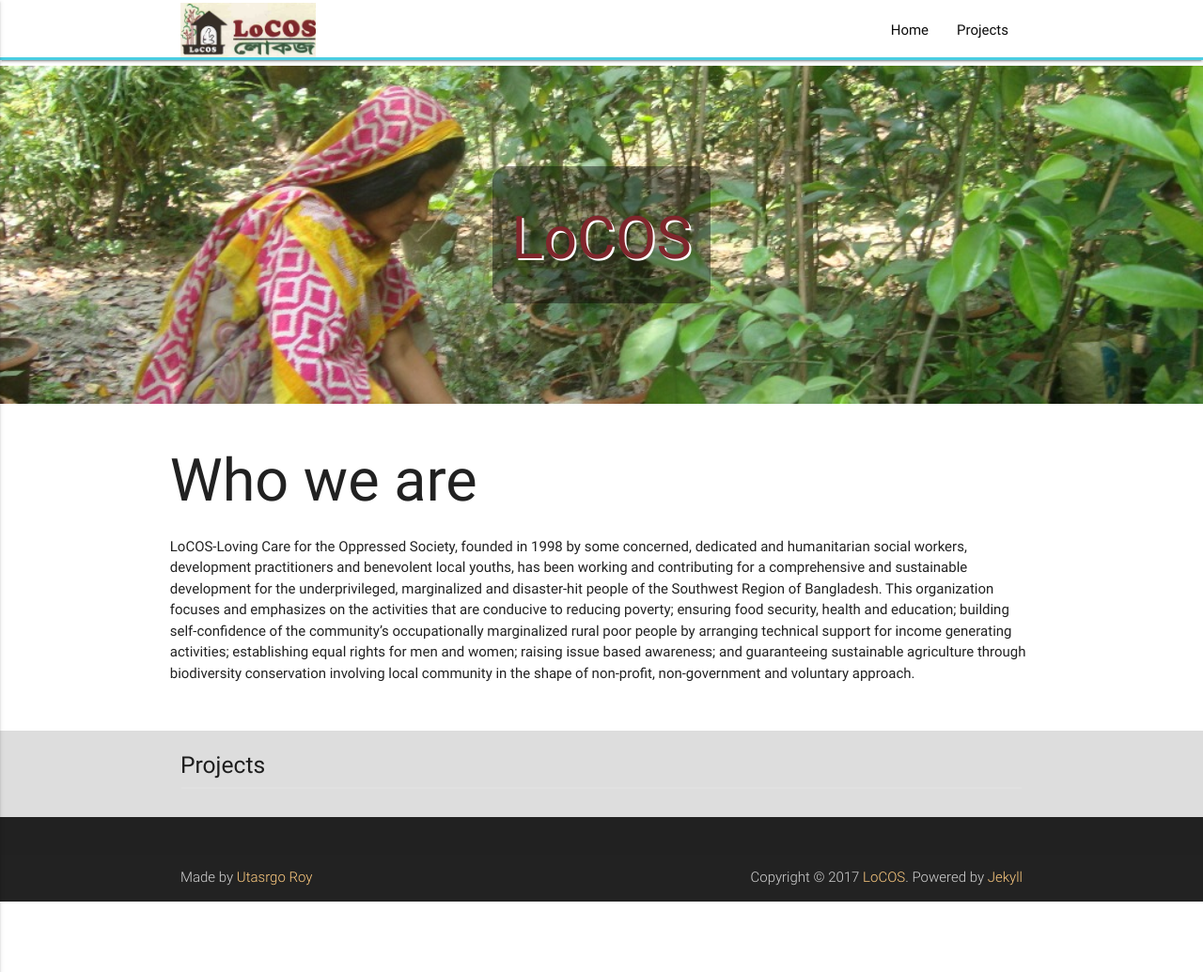
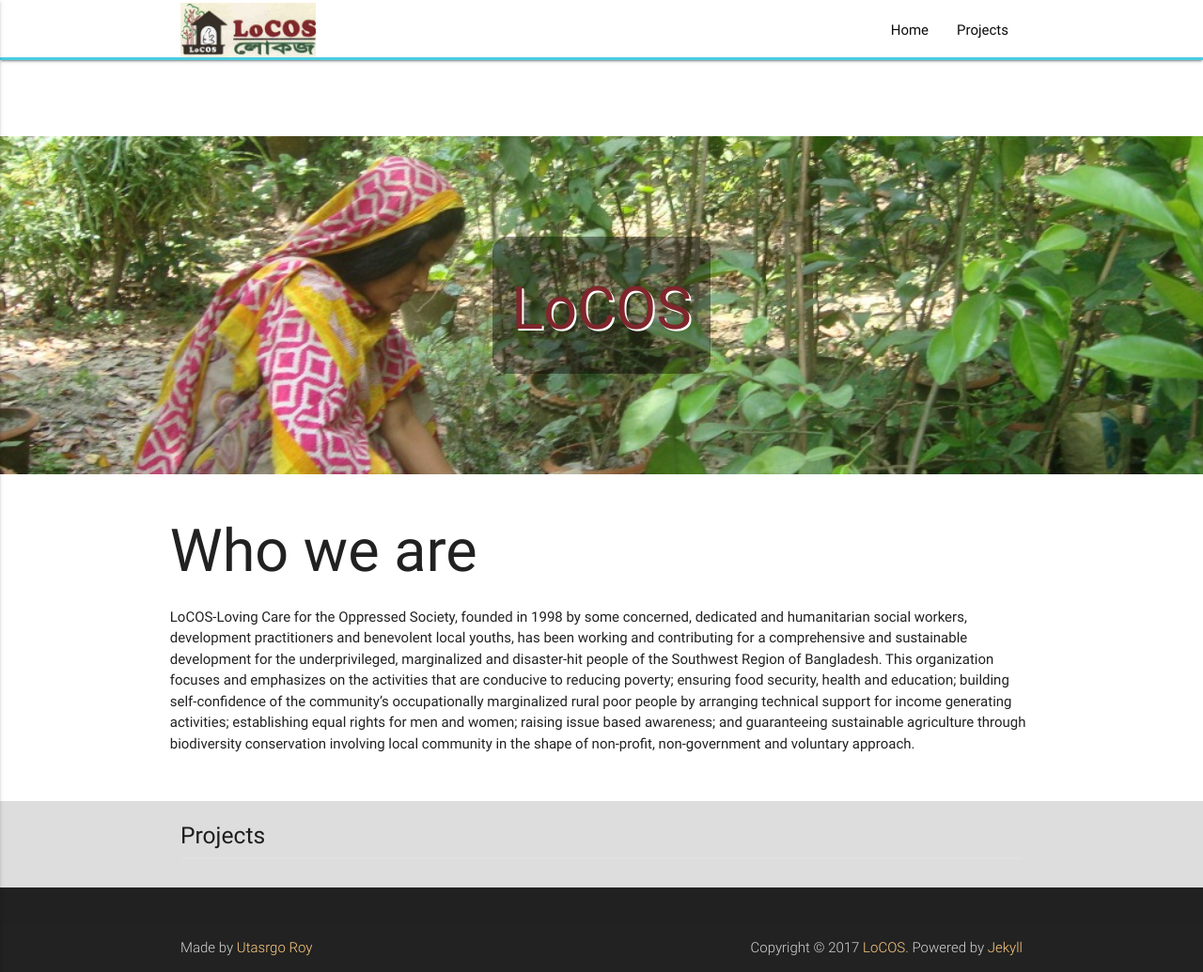
Before and after one commit to locosbd/locosbd.github.io, a Jekyll site: the page built from index.md, in a window 1280 px wide and 1035 px high. Shown: the whole window at 94% size. Built offline with Jekyll 4.4.1, drawn with Linux system fonts in a browser that asks for light colours.

Commit message:
changed css

```diff
--- a/_sass/main.scss
+++ b/_sass/main.scss
@@ -86,3 +86,7 @@ p.rss-subscribe {
     height: max-content;
     padding: 10px 20px;
 }
+
+main{
+    margin-top: 75px;
+}
```
